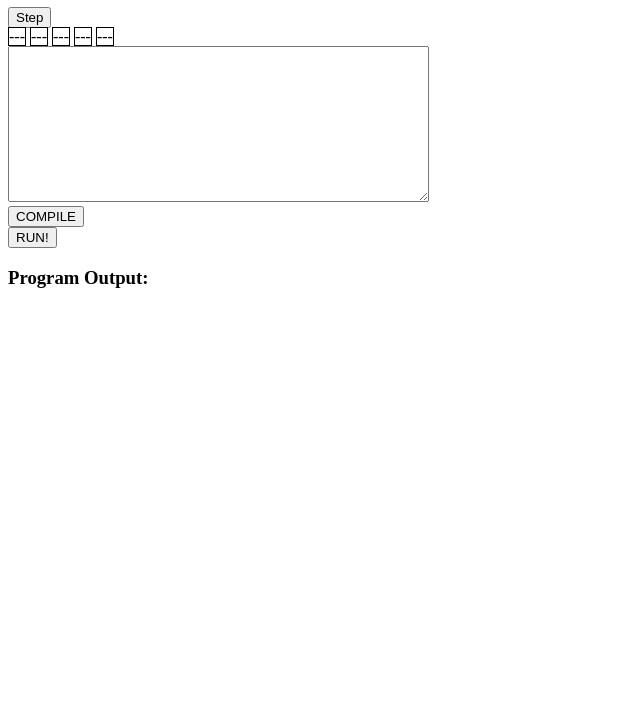
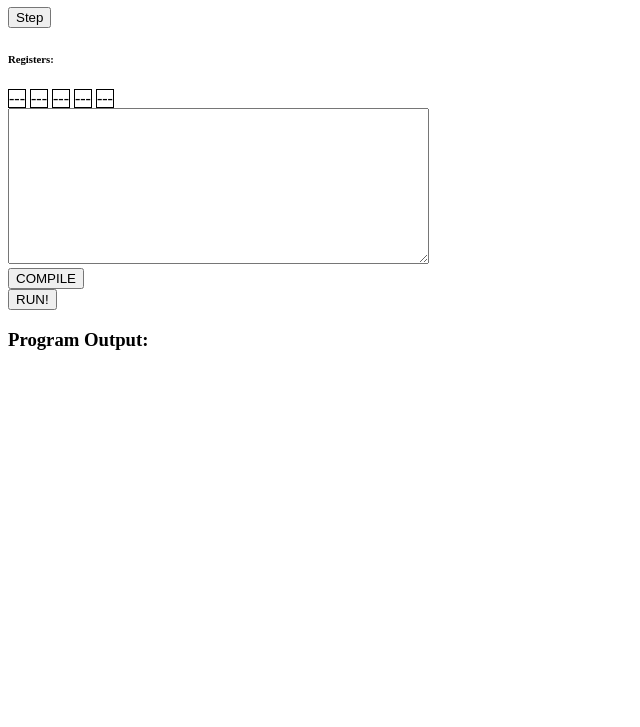
Before and after one commit to xbrsq/xbrsq.github.io, a plain HTML site: page compTest/index.html in a window 1280 px wide. Shown: the part 73-800 px from the top of the page, without its empty margins (0-640 px from the left). Drawn offline with Linux system fonts and the light colour scheme.

Commit message:
cosmetic index.html

```diff
--- a/compTest/index.html
+++ b/compTest/index.html
@@ -15,6 +15,7 @@
         <h1>Simulated computer demo</h1>
         <button onclick="step()">Step</button>
         <br>
+        <h6>Registers:</h6>
         <span class="Register">---</span>
         <span class="Register">---</span>
         <span class="Register">---</span>
```
